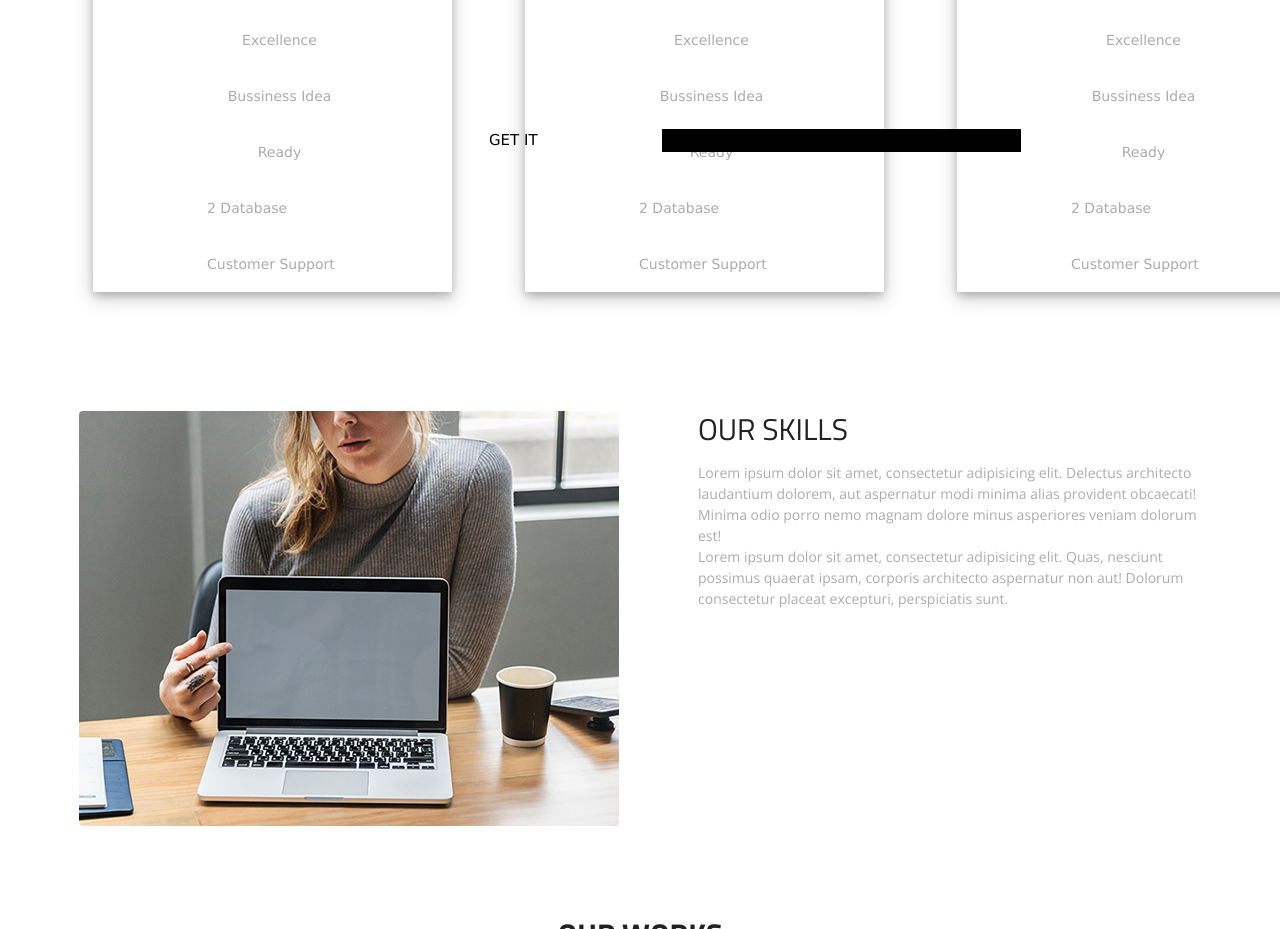
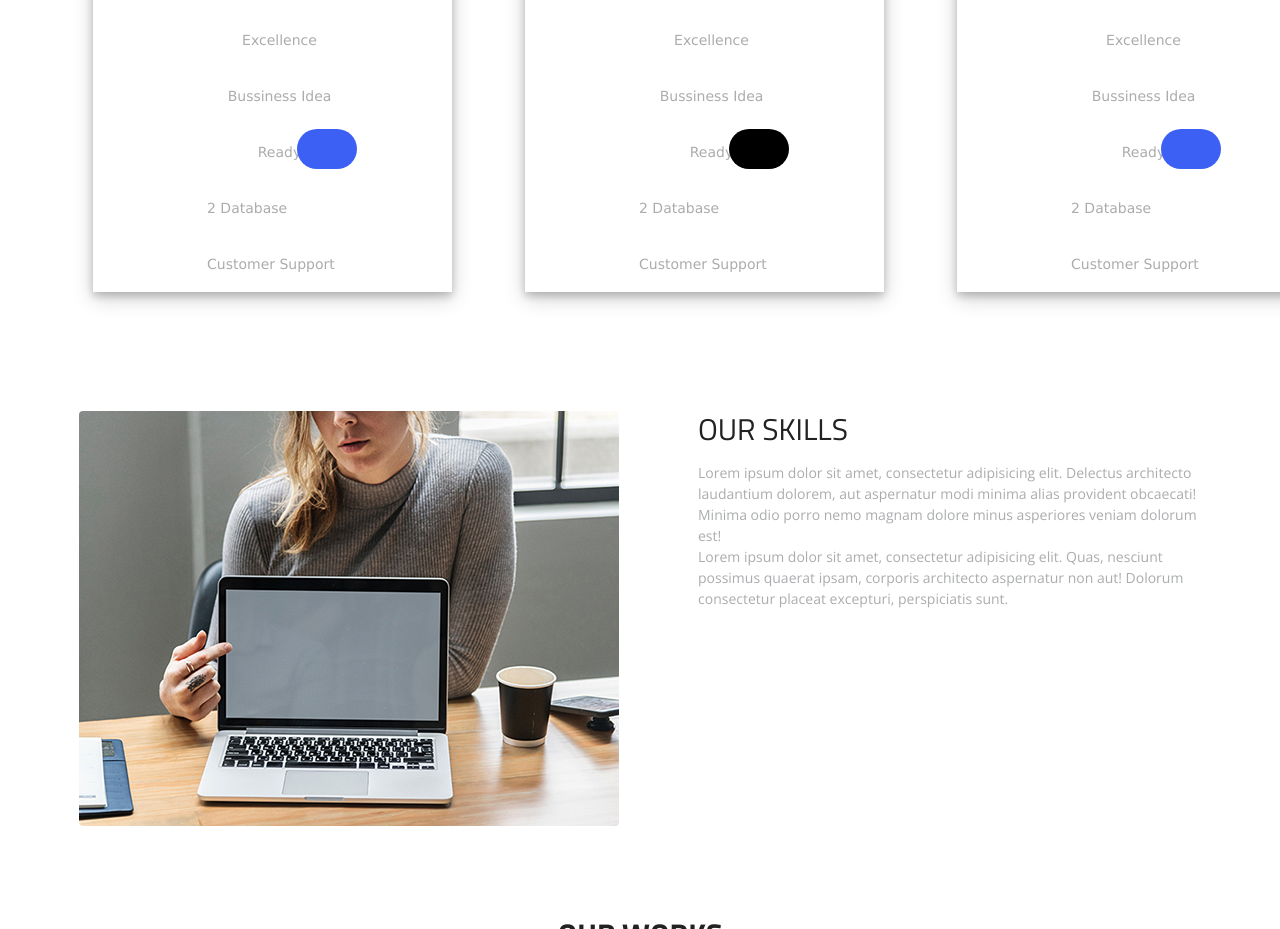
Before and after one commit to mohammedashkhan/UI, a plain HTML site: page ifelse-pro/index.html in a window 1280 px wide. Shown: the part 4080-5009 px from the top of the page. Drawn offline with nearby package versions, Linux system fonts and the light colour scheme.

Commit message:
Update style.css

```diff
--- a/ifelse-pro/style.css
+++ b/ifelse-pro/style.css
@@ -569,6 +569,19 @@ section.achievements{
     left: 137px;
     bottom: 39px;
     text-transform: uppercase;
+  text-decoration-line: none;
+    text-transform: uppercase;
+    color: white;
+    font-size: 14px;
+    font-family:  'Open Sans', sans-serif;
+    font-weight: 400;
+    margin: 67px;
+    height: 20px;
+    width: 20px;
+    padding: 20px 30px;
+    background-color: #3d60f4;
+    border-radius: 20px;
+
 }
 
   .team .details .button1,.button2{
```
